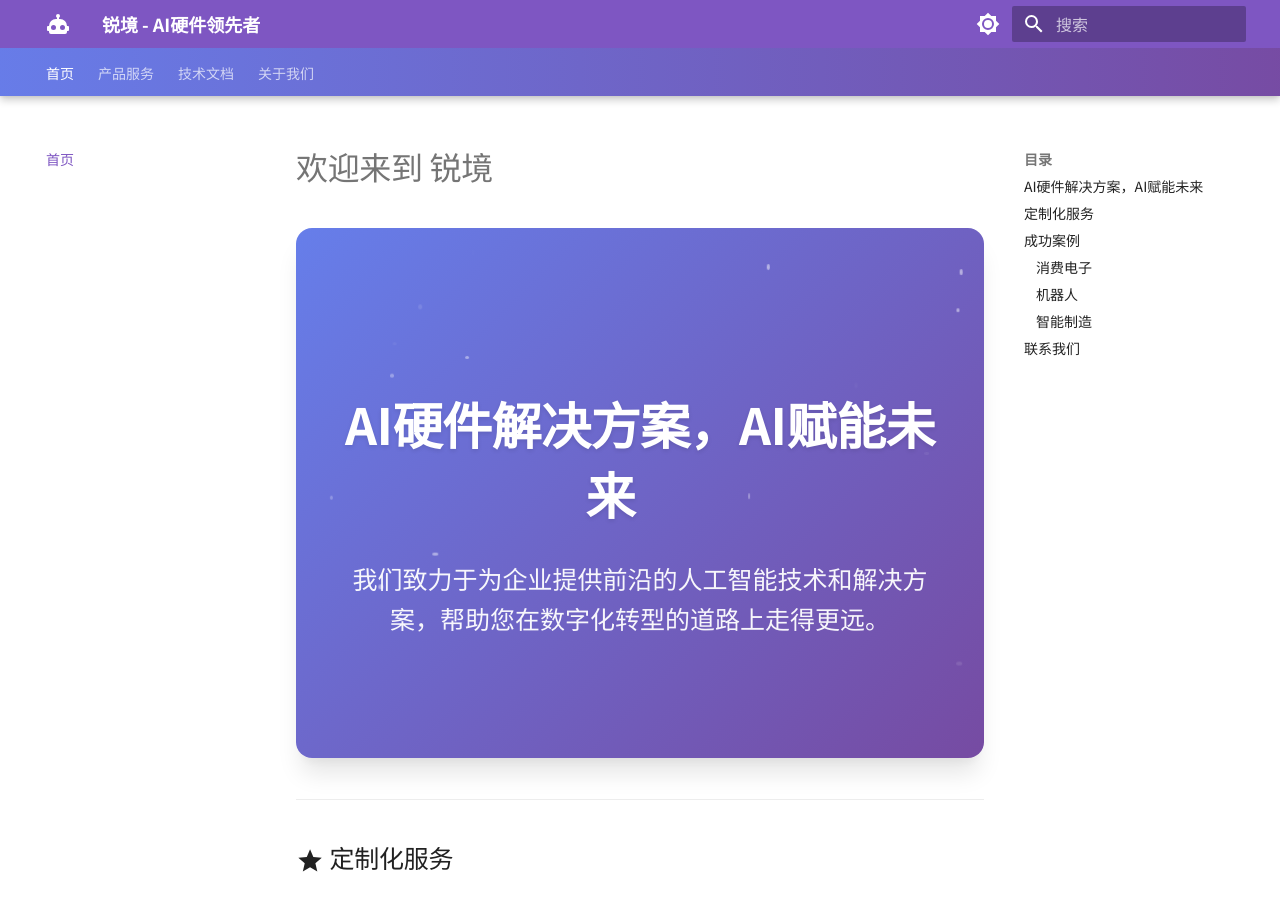
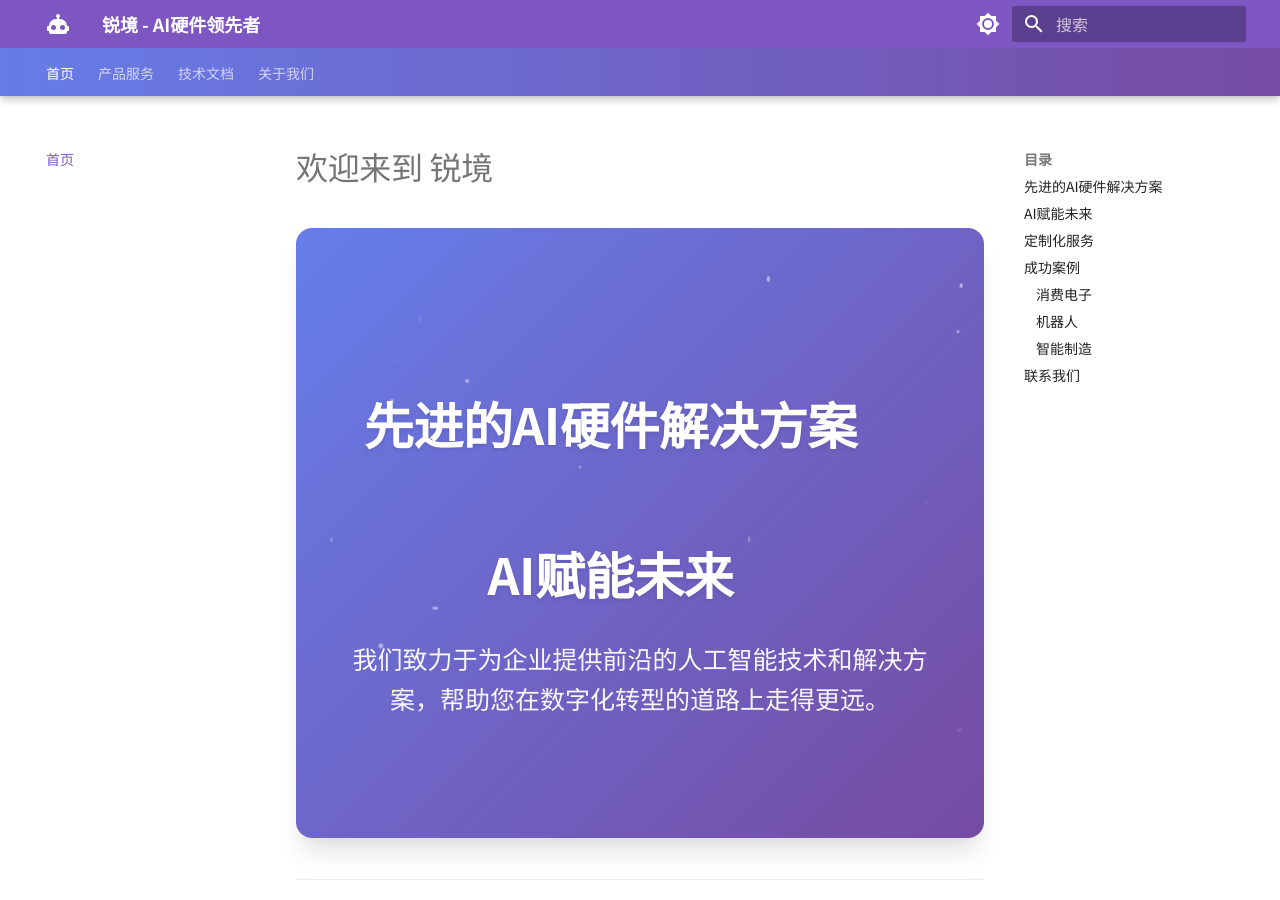
Before and after one commit to isweikk/ruijing_site, an MkDocs documentation site: the page built from docs/index.md, in a window 1280 px wide and 900 px high. Built offline with MkDocs 1.6.1 and Material for MkDocs 9.7.7, drawn with Linux system fonts in a browser that asks for light colours.

```diff
--- a/docs/index.md
+++ b/docs/index.md
@@ -2,7 +2,8 @@
 
 <div class="hero-section" markdown>
 
-## AI硬件解决方案，AI赋能未来
+## 先进的AI硬件解决方案
+## AI赋能未来
 
 我们致力于为企业提供前沿的人工智能技术和解决方案，帮助您在数字化转型的道路上走得更远。
 
```
Also changed, not shown: site/index.html, site/search/search_index.json.
